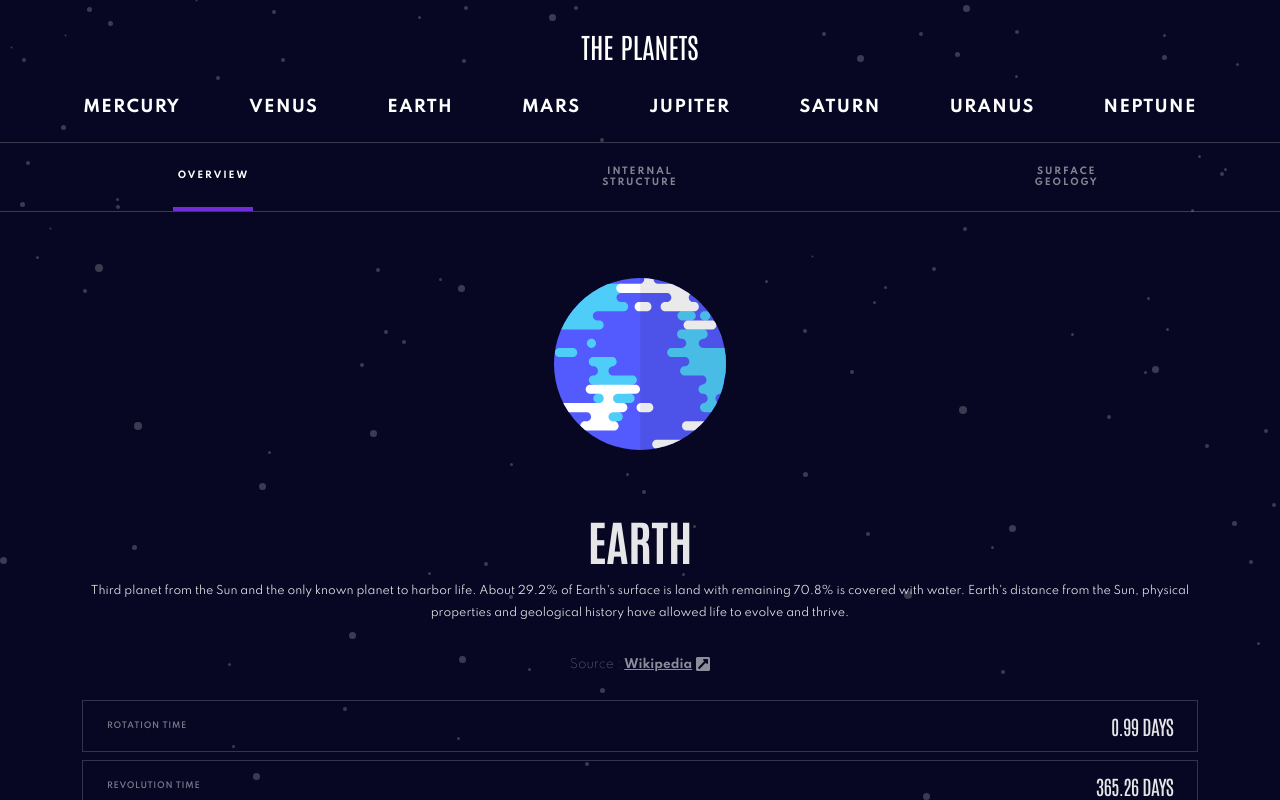
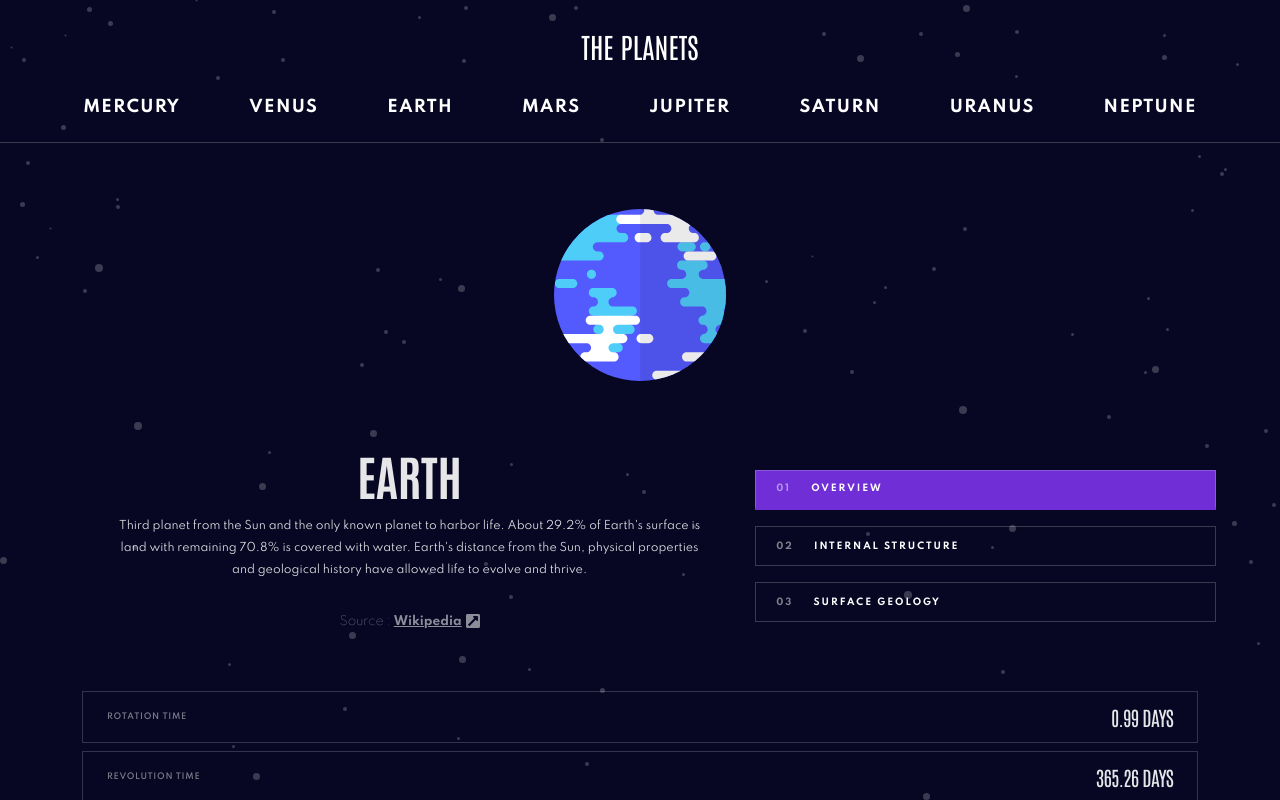
Before and after one commit to philosophy-flow/planets-fact-app, a React (Create React App) app: page /Earth in a window 1280 px wide. Shown: the top 800 px of the page. Built offline with nearby package versions, Linux system fonts and the light colour scheme.

Commit message:
beginning planet content styles (tablet)

```diff
--- a/src/components/Planet/Planet.css
+++ b/src/components/Planet/Planet.css
@@ -4,7 +4,7 @@
   border-bottom: 1px solid rgba(255, 255, 255, 0.2);
 }
 
-.planet-navigation-container button {
+.content-btn {
   border: none;
   background: transparent;
 
@@ -18,10 +18,17 @@
   padding: 1.25rem 0;
   width: 5rem;
   height: 4.25rem;
+
+  cursor: pointer;
+}
+
+.planet-nav-number {
+  display: none;
 }
 
 .content-btn.active {
   color: var(--light);
+  cursor: default;
 }
 .mercury-btn.active {border-bottom: 4px solid var(--mercury-color);}
 .venus-btn.active {border-bottom: 4px solid var(--venus-color);}
@@ -44,7 +51,7 @@
 
   position: relative;
 }
-.mercury-image {width: 29.6%;}
+.mercury-image {width: 7rem;}
 .venus-image {width: 7rem;}
 .earth-image {width: 10.75rem;}
 .mars-image {width: 8rem;}
@@ -116,3 +123,66 @@
   letter-spacing: -.75px;
   font-weight: 400;
 }
+
+
+
+/* -------------------------------------------------------------------------*/
+/* TABLET ------------------------------------------------------------------*/
+/* -------------------------------------------------------------------------*/
+
+
+
+@media only screen and (min-width: 768px) {
+  .planet-content-container {
+    width: 90%;
+    margin: 0 auto 2.125rem;
+
+    display: grid;
+    grid-template-columns: 1fr 1fr 1fr 1fr 1fr;
+    grid-template-rows: 1fr 1fr 1fr 1fr 1fr;
+    gap: 0px 0px;
+    grid-template-areas:
+      "planet-image-container planet-image-container planet-image-container planet-image-container planet-image-container"
+      "planet-image-container planet-image-container planet-image-container planet-image-container planet-image-container"
+      "planet-image-container planet-image-container planet-image-container planet-image-container planet-image-container"
+      "planet-text-container planet-text-container planet-text-container planet-navigation-container planet-navigation-container"
+      "planet-text-container planet-text-container planet-text-container planet-navigation-container planet-navigation-container";
+  }
+  .planet-image-container { grid-area: planet-image-container; }
+  .planet-text-container { grid-area: planet-text-container; }
+  .planet-navigation-container { grid-area: planet-navigation-container; }
+
+  .planet-navigation-container {
+    flex-direction: column;
+    justify-content: center;
+    border: none;
+  }
+
+  .content-btn {
+    width: 100%;
+    height: 2.5rem;
+    border: 1px solid rgba(255, 255, 255, 0.2);
+    margin-bottom: 1rem;
+    padding: .5rem 1.25rem;
+    text-align: left;
+    color: var(--light);
+  }
+
+  .planet-nav-number {
+    display: inline;
+    color:rgba(255, 255, 255, 0.5);
+    margin-right: 1rem;
+  }
+
+  .content-btn.active {
+    color: var(--light);
+  }
+  .mercury-btn.active {background-color: var(--mercury-color);}
+  .venus-btn.active {background-color: var(--venus-color);}
+  .earth-btn.active {background-color: var(--earth-color);}
+  .mars-btn.active {background-color: var(--mars-color);}
+  .jupiter-btn.active {background-color: var(--jupiter-color);}
+  .saturn-btn.active {background-color: var(--saturn-color);}
+  .uranus-btn.active {background-color: var(--uranus-color);}
+  .neptune-btn.active {background-color: var(--neptune-color);}
+}
--- a/src/components/Planet/Planet.js
+++ b/src/components/Planet/Planet.js
@@ -41,21 +41,21 @@ function Planet({planet}) {
               {`content-btn ${planet.name.toLowerCase()}-btn ${activeContent === 'overview' ? 'active' : ''}`}
             onClick={() => setActiveContent('overview')}
           >
-            Overview
+            <span className="planet-nav-number">01 </span>Overview
           </button>
           <button
             className=
               {`content-btn ${planet.name.toLowerCase()}-btn ${activeContent === 'structure' ? 'active' : ''}`}
             onClick={() => setActiveContent('structure')}
           >
-            Internal Structure
+            <span className="planet-nav-number">02 </span>Internal Structure
           </button>
           <button
             className=
               {`content-btn ${planet.name.toLowerCase()}-btn ${activeContent === 'surface' ? 'active' : ''}`}
             onClick={() => setActiveContent('surface')}
           >
-            Surface Geology
+            <span className="planet-nav-number">03 </span>Surface Geology
           </button>
         </nav>
         <figure className="planet-image-container">
```
